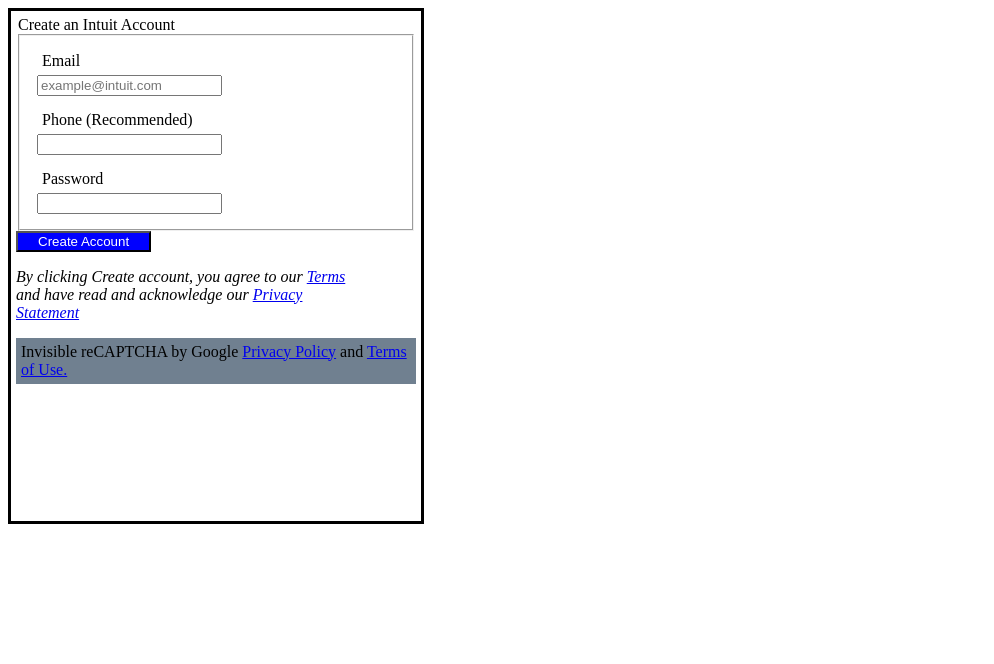
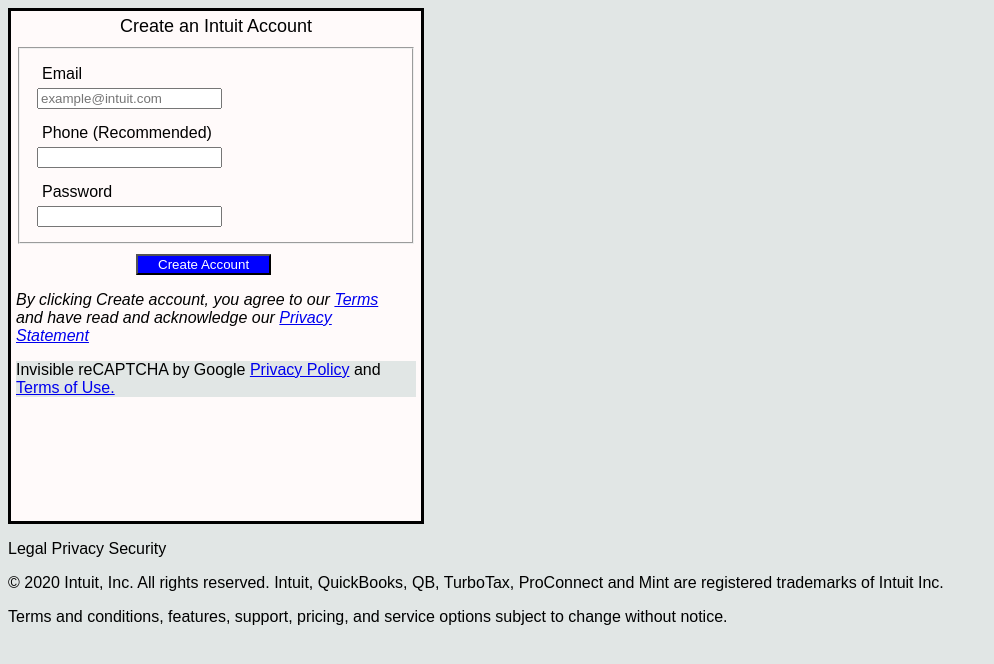
Before and after one commit to brentcam250/mint_html_form, a plain HTML site: page mint.html in a window 1280 px wide. Shown: the whole page, without its empty margins (0-994 px from the left). Drawn offline with Linux system fonts and the light colour scheme.

Commit message:
elements added, styling could use more improvement...

```diff
--- a/mint.html
+++ b/mint.html
@@ -35,4 +35,9 @@
       Invisible reCAPTCHA by Google <a href = '#'>Privacy Policy</a> and <a href = '#'>Terms of Use.</a>
     </div>
   </div>
+  <section class = 'legal'>
+    <p>Legal Privacy Security</p>
+    <p>© 2020 Intuit, Inc. All rights reserved. Intuit, QuickBooks, QB, TurboTax, ProConnect and Mint are registered trademarks of Intuit Inc.</p>
+    <p>Terms and conditions, features, support, pricing, and service options subject to change without notice.</p>
+  </section>
 </body>
--- a/style.css
+++ b/style.css
@@ -1,5 +1,15 @@
 nav {
   background-color: slateblue;
+}
+
+body{
+  font-family: "Avenir", "Arial";
+}
+
+legend {
+  font-size: large;
+  text-align: center;
+  margin-bottom: 10px;
 }
 
 .button {
@@ -7,7 +17,8 @@
   color: white;
   padding-left:  20px;
   padding-right:  20px;
-
+  margin-left: 30%;
+  margin-top: 10px;
 }
 
 .italics {
@@ -19,12 +30,20 @@
 }
 .container {
   border-style: solid;
+  background-color: snow;
   height: 500px;
   width:  400px;
+
+
 }
 .captcha {
-  background-color: slategray;
+  background-color: #e1e6e5;
+  padding: 0px;
 }
 div{
   padding: 5px;
 }
+
+body {
+  background-color: #e1e6e5;
+}
```
